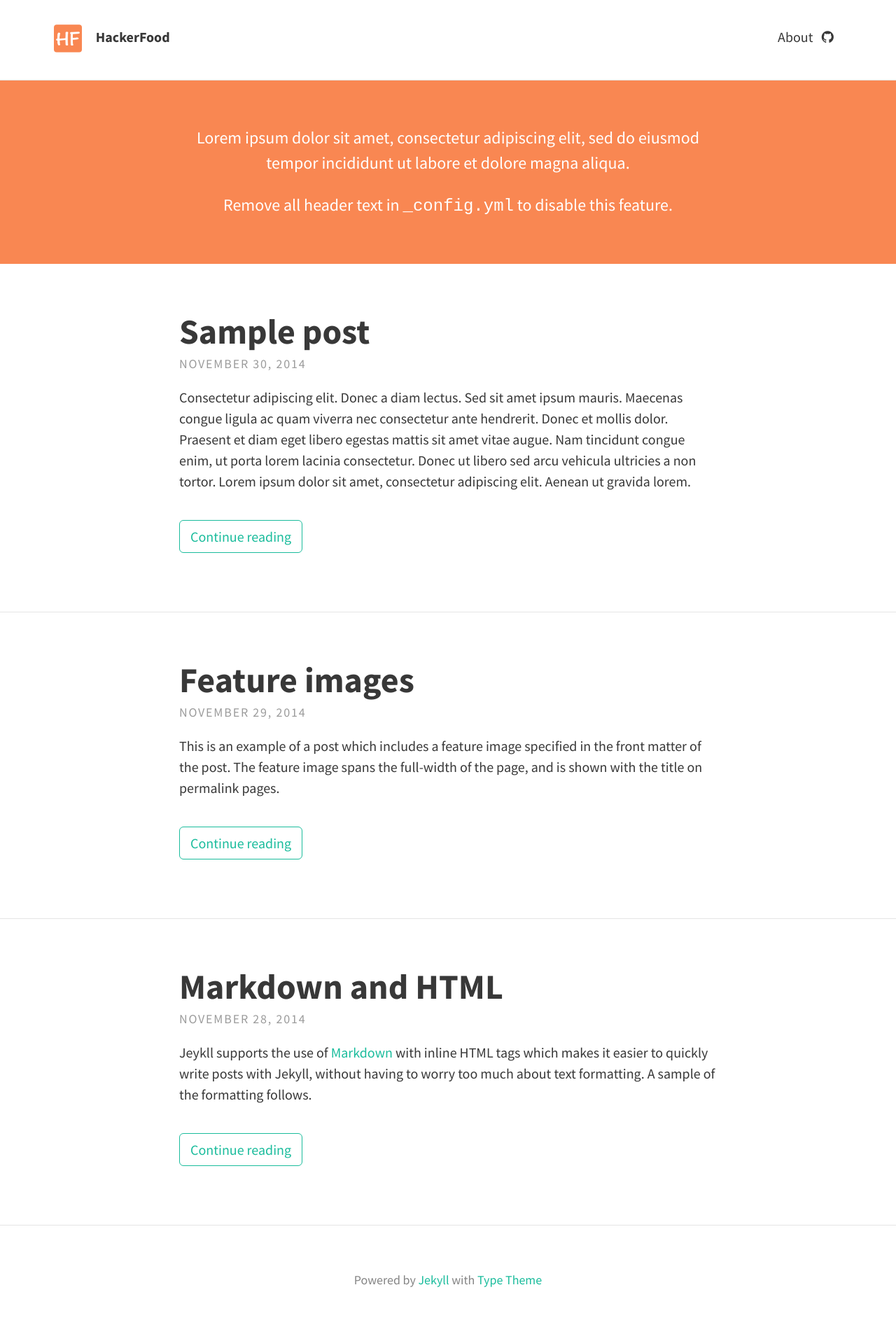
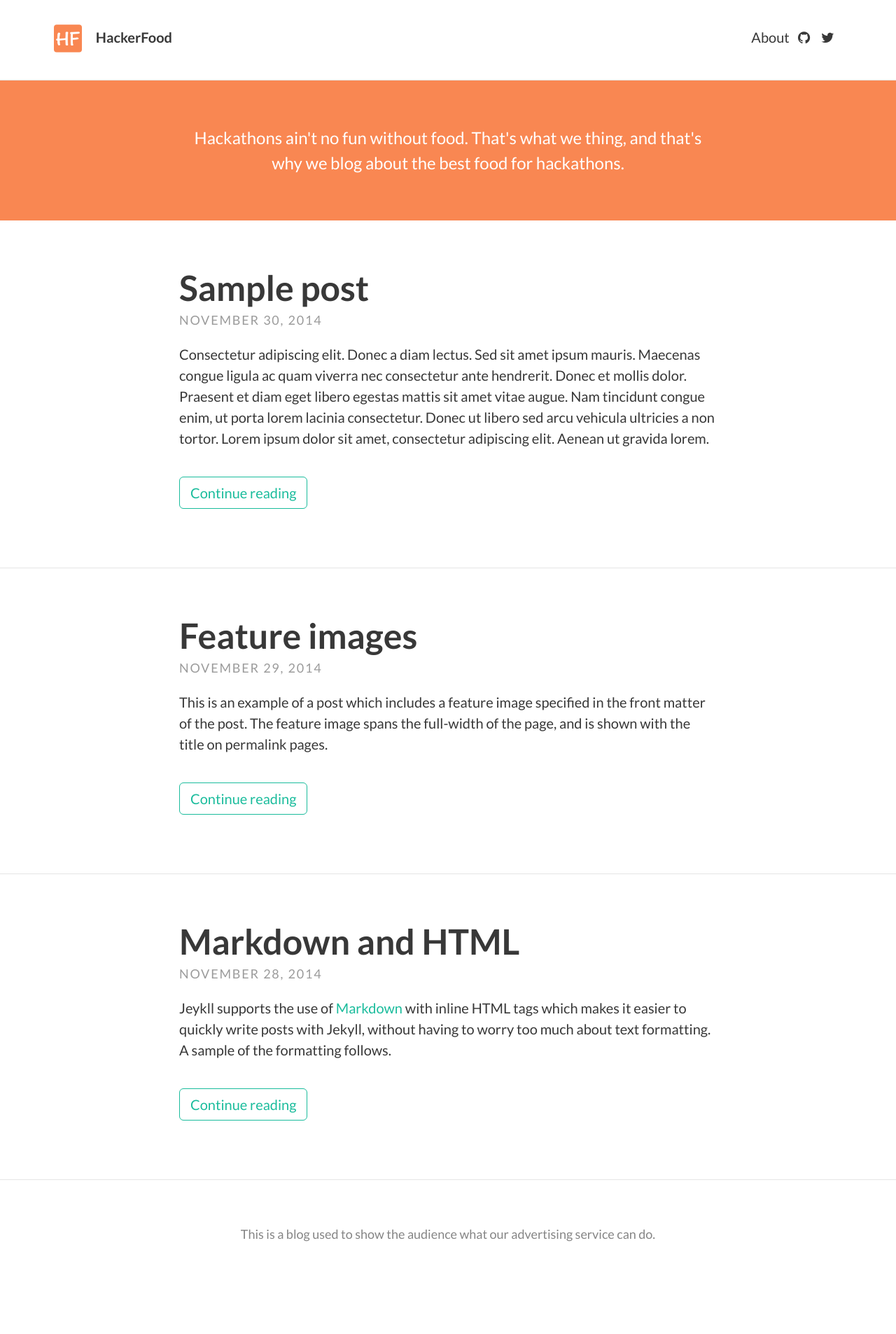
Before and after one commit to hackersofamsterdam/hackerfood, a Jekyll site: the page built from index.html, in a window 1280 px wide. Shown: the whole page at 70% size. Built offline with Jekyll 4.4.1, drawn with Linux system fonts in a browser that asks for light colours; nearby versions of some CDN libraries; the list of posts is cut into pages by our own code; after the commit the page ends 1841 px from its top, so only the background shows below that.

Commit message:
Changed the font, added Twitter account, changed header text.

```diff
--- a/_config.yml
+++ b/_config.yml
@@ -2,9 +2,7 @@
 title: HackerFood
 email: info@hackerfood.com
 description: > # this means to ignore newlines until "baseurl:"
-  Write an awesome description for your new site here. You can edit this
-  line in _config.yml. It will appear in your document head meta (for
-  Google search results) and in your feed.xml site description.
+  We write about food for hackathons.
 baseurl: "/hackerfood" # the subpath of your site, e.g. /blog/
 url: "http://hackersofamsterdam.github.io" # the base hostname & protocol for your site
 twitter_username: hackersofamsterdam
@@ -27,12 +25,10 @@ theme:
 
   # Header and footer text
   header_text: >
-     <p>Lorem ipsum dolor sit amet, consectetur adipiscing elit, sed do eiusmod tempor incididunt ut labore et dolore magna aliqua.</p>
-
-     <p>Remove all header text in <code>_config.yml</code> to disable this feature.</p>
+     <p>Hackathons ain't no fun without food. That's what we thing, and that's why we blog about the best food for hackathons.</p>
   header_text_feature_image:
   footer_text: >
-   Powered by <a href="http://jekyllrb.com">Jekyll</a> with <a href="https://rohanchandra.github.io/project/type/">Type Theme</a>
+    This is a blog used to show the audience what our advertising service can do.
 
   # Icons
   rss: false
@@ -52,7 +48,7 @@ theme:
   stack_exchange:  # Full URL
   steam:
   tumblr:
-  twitter:
+  twitter: "amsterdamhacker"
   wordpress:
   youtube:
 
@@ -71,7 +67,7 @@ theme:
 
   # Colours, typography and padding
   # Open the "_sass > base" folder, and open "_variables.scss"
-  google_fonts: "Source+Sans+Pro:400,700,700italic,400italic"
+  google_fonts: "Lato:400,700,700italic,400italic"
 
   # Post navigation
   post_navigation: false
--- a/_sass/base/_variables.scss
+++ b/_sass/base/_variables.scss
@@ -1,6 +1,6 @@
 // Typography
-$font-family-main: 'Source Sans Pro', Helvetica, Arial, sans-serif;
-$font-family-headings: 'Source Sans Pro', Helvetica, Arial, sans-serif;
+$font-family-main: 'Lato', Helvetica, Arial, sans-serif;
+$font-family-headings: 'Lato', Helvetica, Arial, sans-serif;
 $font-size: 1.25em;
 
 // Padding
```
